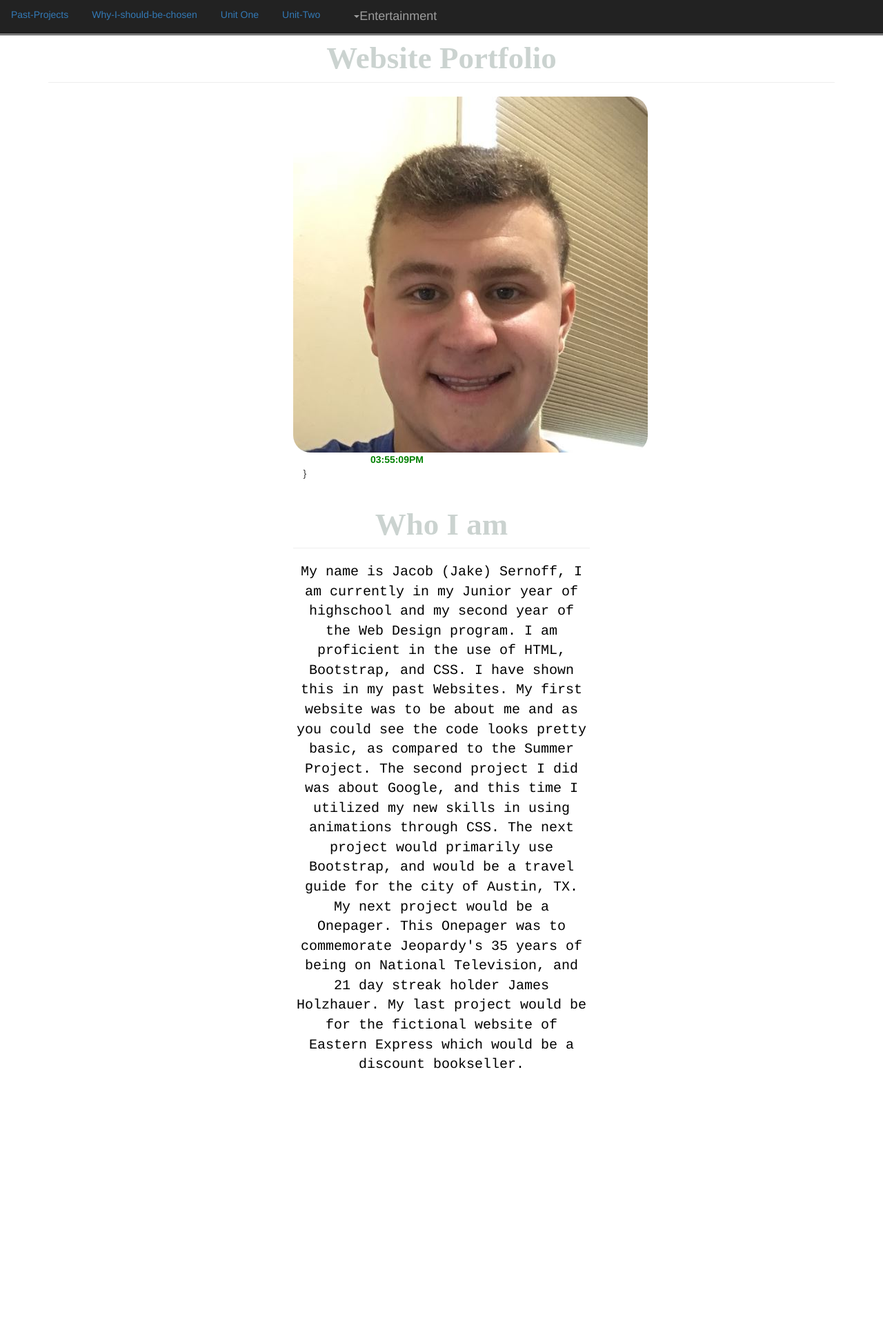
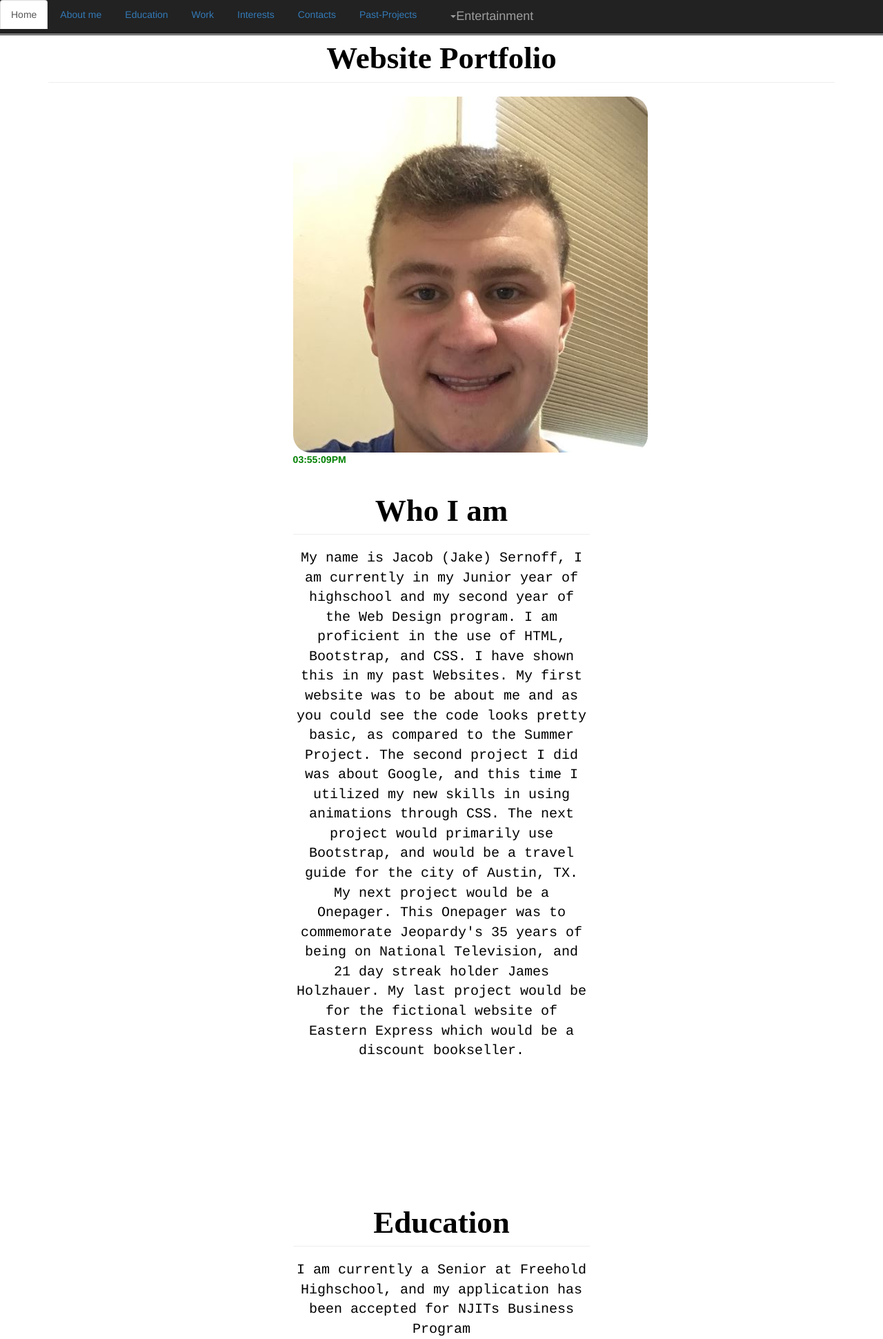
Before and after one commit to JacobS9090/Sernoff-P1, a PHP site: page / in a window 1280 px wide. Shown: the top 1941 px of the page at 69% size. Before the commit the page ends 1549 px from the top, so only its background shows below. Run offline with PHP 8.4, Linux system fonts and the light colour scheme.

Commit message:
Add files via upload

```diff
--- a/6 Website Portfolio/index.html
+++ b/6 Website Portfolio/index.html
@@ -27,10 +27,13 @@
         <div class="sticky container-fluid" id="navbar"><center>
         <nav class="navbar navbar-inverse navbar-fixed-top">
           <ul class="nav nav-tabs">
+              <li class="active"><a href="index.html">Home</a></li>
+              <li><a href="#aboutme">About me</a></li>
+              <li><a href="#education">Education</a></li>
+              <li><a href="#work">Work</a></li>
+              <li><a href="interests">Interests</a></li>
+              <li><a href="#contacts">Contacts</a><li>
               <li><a href="#pastprojects">Past-Projects</a></li>
-              <li><a href="#aboutme">Why-I-should-be-chosen</a></li>
-              <li><a href="unit-one.html">Unit One</a></li>
-              <li><a href="unit-two.html">Unit-Two</a></li>
               <li class="dropdown">
                 <a class="dropdown-toggle navbar-brand" data-toggle="dropdown" href="entertain.html">
                   <span class="caret"></span>Entertainment</a>
@@ -40,6 +43,8 @@
                     <li><a href="https://jacobs9090.github.io/cityproject.github.io/">City Project 3/2019</a></li>
                     <li><a href="https://jacobs9090.github.io/onepager.github.io/">Scrolling Onepager 5/2019</a></li>
                     <li><a href="https://jacobs9090.github.io/summer-project.github.io/">Summer Project</a></li>
+                    <li><a href="unit-one.html">Unit One</a></li>
+                    <li><a href="unit-two.html">Unit-Two</a></li>
                   </ul>
           </center>
           </div>
@@ -49,12 +54,7 @@
                  <div class="row">
                  <div class="col-xs-4">
                      <img class="special" src="IMG/me.JPEG"><br>
-                 </div>
-               </div>
-               <div class="col-xs-8">
-                <span>
-                 <div class="col-xs-6 container-fluid">
-                 <div id="MyClockDisplay"></div>
+                 <div id="container-fluid MyClockDisplay"></div>
                  <div id="MyClockDisplay"></div>
                  <script type="text/javascript">
                    function showTime(){
@@ -99,9 +99,54 @@
             This Onepager was to commemorate Jeopardy's 35 years of being on National Television, and 21 day streak holder James Holzhauer. My last project would be for the fictional website of Eastern Express
             which would be a discount bookseller.</center></p>
   </div>
-  <!-- This is a P tag, you use it to make a paragraph -->
   <br>
   <br>
   <br>
+  <br>
+  <br>
+  <br>
+  <br>
+  <br>
+  <div class="container-fluid">
+    <h3 id="education" class="page-header"><center>Education</center></h3>
+      <center><p> I am currently a Senior at Freehold Highschool, and my application has been accepted for NJITs Business Program</center></p>
+  </div>
+  <br>
+  <br>
+  <br>
+  <br>
+  <br>
+  <br>
+  <br>
+  <br>
+  <div class="container-fluid">
+    <h3 id="work" class="page-header"><center>Work Experience</center></h3>
+    <center><p>I was a camp counselor at Ivy League Day Camp during the summer of </center></p>
+  </div>
+  <br>
+  <br>
+  <br>
+  <br>
+  <br>
+  <br>
+  <br>
+  <br>
+  <div class="container-fluid">
+    <h3 id="interests" class="page-header"><center>Interests</center></h3>
+    <center><p> I am currently interested in studying finance in University and eventually getting my MBA</center></p>
+  </div>
+  <br>
+  <br>
+  <br>
+  <br>
+  <br>
+  <br>
+  <br>
+  <br>
+  <div class="container-fluid">
+    <h3 id="contacts" class="page-header"><center>Contacts</center></h3>
+    <center><p>Email:jacobsernoff@gmail.com
+    </center></p>
+  </div>
 </body>
 </html>
--- a/6 Website Portfolio/stylest.css
+++ b/6 Website Portfolio/stylest.css
@@ -2,7 +2,7 @@
  font-family:Times New Roman, Times, serif;
  font-weight:bold;
  font-size:45px;
- color:#cbd3d0;
+ color:black;
 }
 .navbar-brand{
 width:180px;
@@ -46,7 +46,7 @@ color:red;
 font-weight:bold;
 }
 h2{
-  color:gray;
+  color:black;
 }
 .special{
  border-radius:25px;
@@ -106,3 +106,6 @@ border-style: solid;
 .gray{
   color:silver;
 }
+h3{
+  color:black;
+}
```
